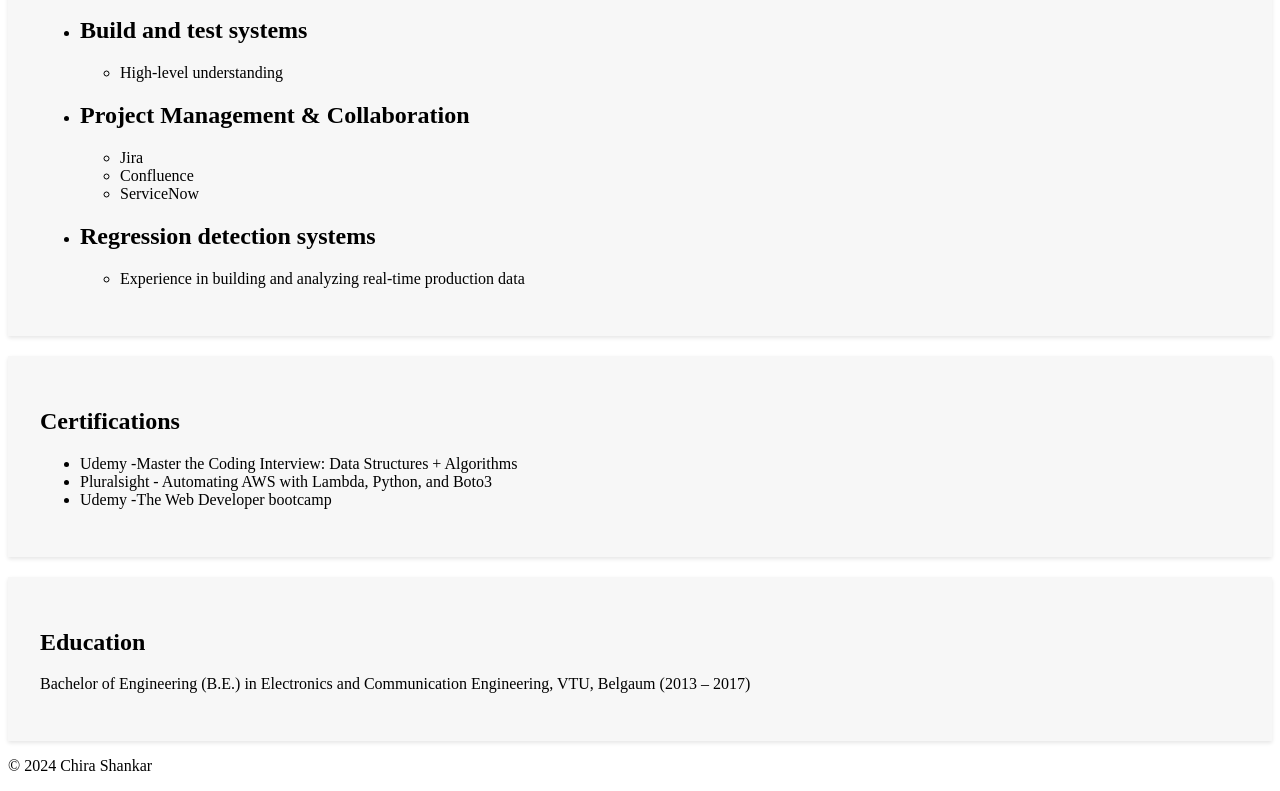
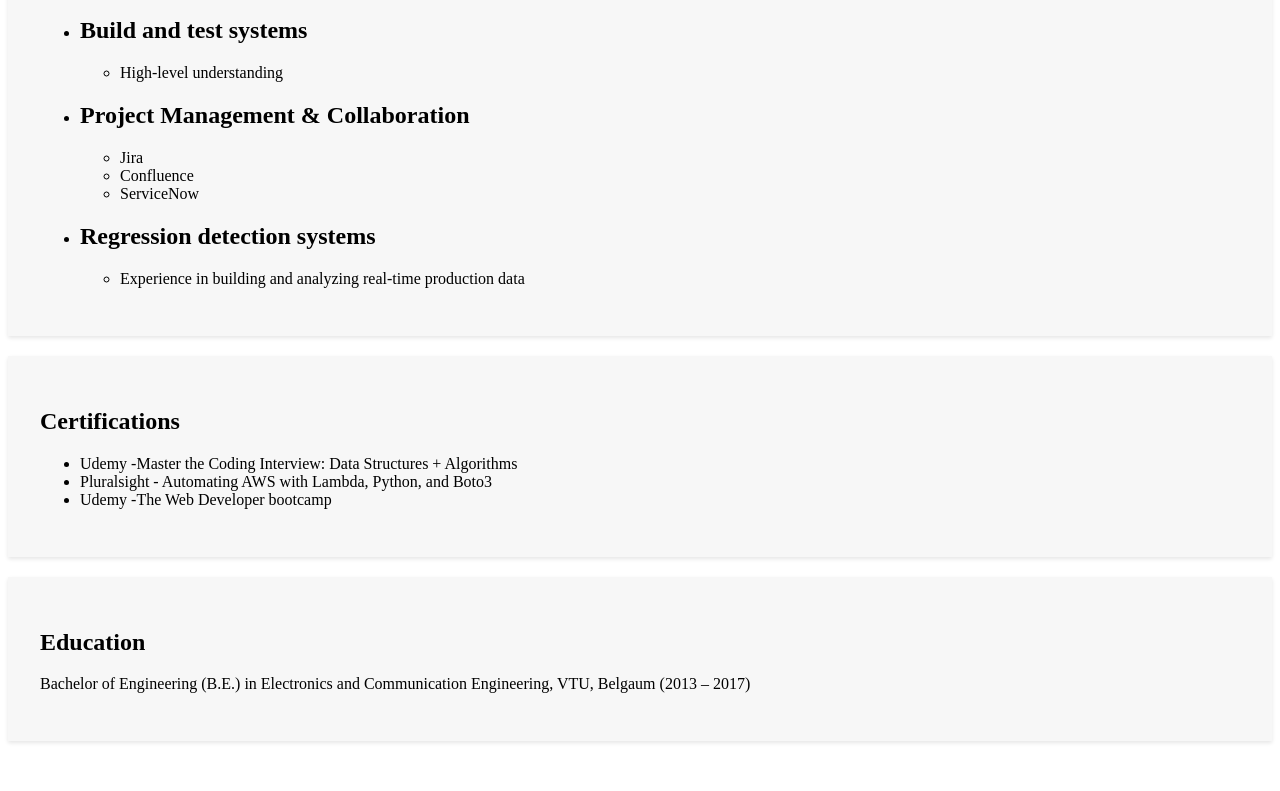
Before and after one commit to ChiraShankar/chirashankar.github.io, a plain HTML site: page index.html in a window 1280 px wide. Shown: the part 2098-2889 px from the top of the page. After the commit the page ends 2847 px from the top, so only its background shows below. Drawn offline with Linux system fonts and the light colour scheme.

Commit message:
Update index.html

```diff
--- a/index.html
+++ b/index.html
@@ -169,7 +169,7 @@
         </section>
     </main>
     <footer>
-        <p>&copy; 2024 Chira Shankar</p>
+
     </footer>
     <script src="script.js"></script>
 </body>
```
